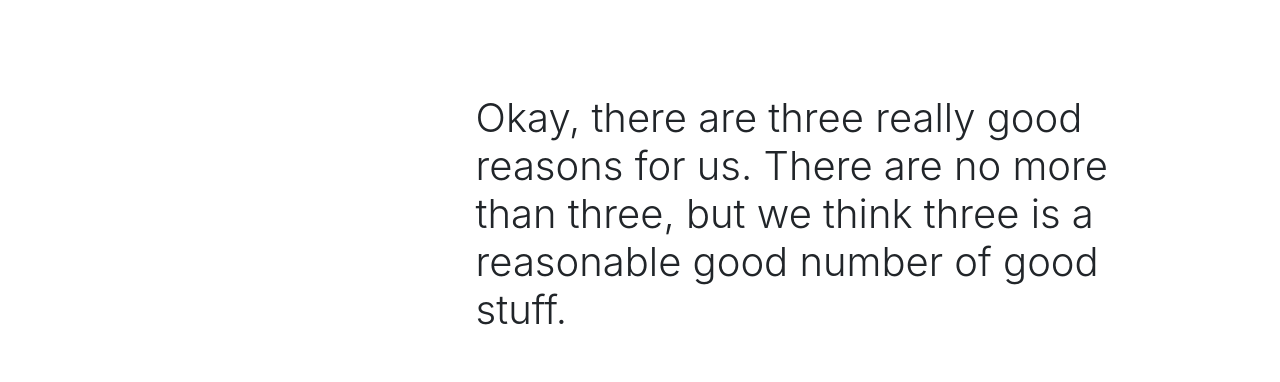
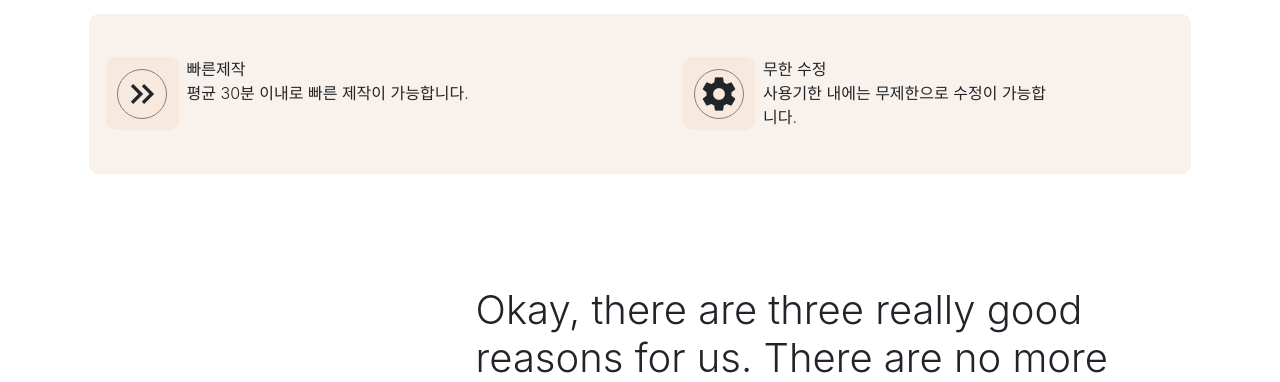
Before and after one commit to seojh8910/wedding-card, a Django app: page / in a window 1280 px wide. Shown: the part 841-1223 px from the top of the page. Run offline with Django 5.2, Linux system fonts and the light colour scheme; some libraries are stand-ins or nearby versions.

Commit message:
FE update: 메인페이지 UI 수정

```diff
--- a/home/templates/home/index.html
+++ b/home/templates/home/index.html
@@ -17,6 +17,36 @@
                     </div>
                 </div>
             </div>
+
+            <div style="border: 1px solid #f3f2f2; border-radius: 10px; display: flex; justify-content: space-between; height: 10rem; padding: 1rem; background-color: #f8f1ec; margin-top: 1rem; margin-bottom: 1rem;">
+                <div style="width: 46%; margin: auto 0;">
+                    <div style="height: 60%; display: flex;">
+                        <div style="padding: 0.7rem; background-color: rgba(246,220,200,0.4); border-radius: 10px;">
+                            <div style="border: 1.5px solid gray; border-radius: 100%; width: 50px; height: 50px; display: flex; justify-content: center; align-items: center;">
+                                <span class="material-icons" style="font-size: 40px; font-weight: lighter;">keyboard_double_arrow_right</span>
+                            </div>
+                        </div>
+                        <div style="display: flex; width: 60%; flex-direction: column; margin-left: 0.5rem;">
+                            <span style="font-weight: bolder;">빠른제작</span>
+                            <span>평균 30분 이내로 빠른 제작이 가능합니다.</span>
+                        </div>
+                    </div>
+                </div>
+                <div style="width: 46%; margin: auto 0;">
+                    <div style="height: 60%; display: flex;">
+                        <div style="padding: 0.7rem; background-color: rgba(246,220,200,0.4); border-radius: 10px;">
+                            <div style="border: 1.5px solid gray; border-radius: 100%; width: 50px; height: 50px; display: flex; justify-content: center; align-items: center;">
+                                <span class="material-icons" style="font-size: 40px; font-weight: lighter;">settings</span>
+                            </div>
+                        </div>
+                        <div style="display: flex; width: 60%; flex-direction: column; margin-left: 0.5rem;">
+                            <span style="font-weight: bolder;">무한 수정</span>
+                            <span>사용기한 내에는 무제한으로 수정이 가능합니다.</span>
+                        </div>
+                    </div>
+                </div>
+            </div>
+
             <div class="py-vh-5 w-100 overflow-hidden" id="services">
                 <div class="container">
                     <div class="row d-flex justify-content-end">
```
